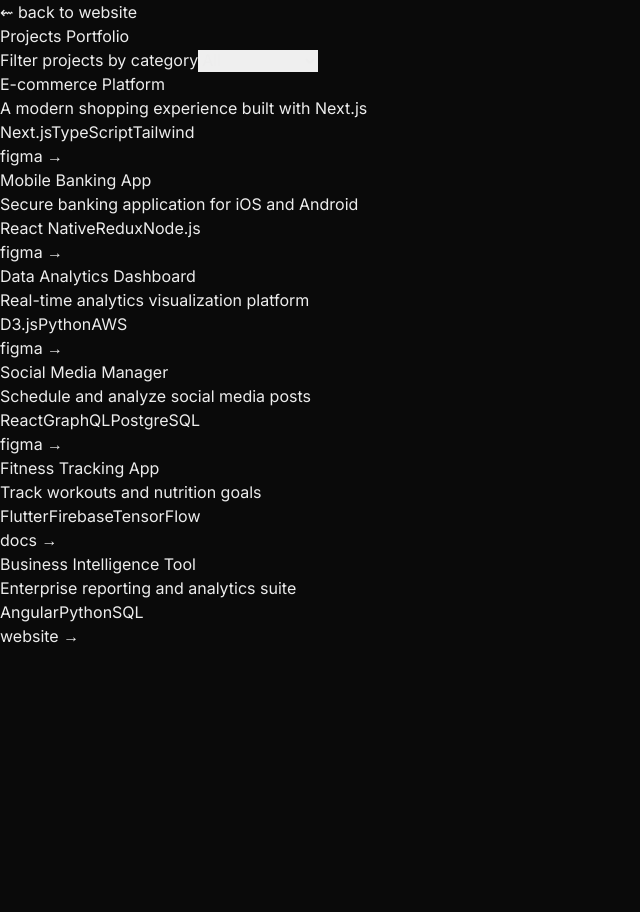
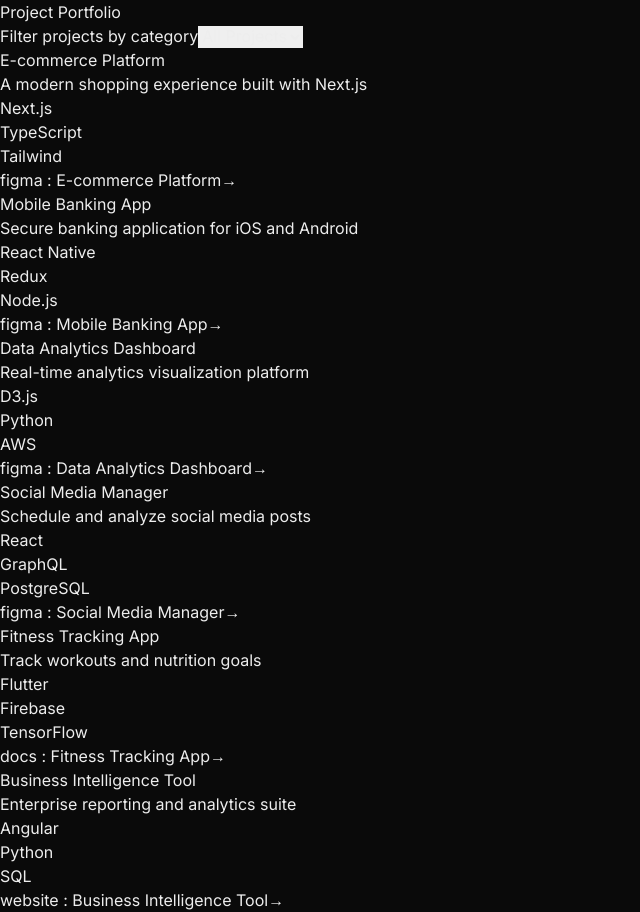
Before and after one commit to corianoharris/projects-collection, a Next.js app: page / in a window 1280 px wide. Shown: the whole page, without its empty margins (0-640 px from the left). Before the commit the page ends 800 px from the top, so only its background shows below. Built offline with nearby package versions, Linux system fonts and the light colour scheme.

Commit message:
updated the select values

```diff
--- a/src/components/ProjectCards.tsx
+++ b/src/components/ProjectCards.tsx
@@ -15,12 +15,9 @@
 
     return (
         <main className="min-h-screen flex flex-col items-center justify-center py-12 px-4">
-            <div className='absolute top-2 left-10'>
-                <a href='#' className='mt-2 mb-2 text-2xl'><span className='text-2xl'>&#8668;</span> back to website</a>
-            </div>
             <div className="container max-w-7xl mx-auto">
-                <h1 className="text-3xl font-bold mt-8 mb-8 text-center" tabIndex={0}>
-                    Projects Portfolio
+                <h1 className="text-3xl font-bold mb-8 text-center" tabIndex={0}>
+                    Project Portfolio
                 </h1>
 
                 <div className="flex justify-center mb-8">
@@ -34,52 +31,48 @@
                         className="p-2 border rounded w-48"
                         aria-label="Filter projects by category"
                     >
-                        <option value="All">All</option>
-                        <option value="Web">Products</option>
-                        <option value="Mobile">Web</option>
-                        <option value="Analytics">Design</option>
-                        <option value="Analytics">Case Studies</option>
+                        <option value="All">All Projects</option>
+                        <option value="Web">Web</option>
+                        <option value="UX">UX/UI</option>
                     </select>
                 </div>
 
                 <div
-                    className="grid grid-cols-1 md:grid-cols-2 lg:grid-cols-3 gap-6"
+                    className="flex "
                     role="list"
                     aria-label="Projects grid"
                 >
                     {filteredProjects.map((project) => (
                         <article
                             key={project.id}
-                            className="border rounded-lg p-6 shadow-sm bg-white hover:shadow-md transition-shadow"
-                            role="listitem"
+                            className="border rounded-lg p-6 shadow-sm bg-white hover:shadow-md transition-shadow w-full max-w-sm"
                         >
-                            <h2 className="text-xl text-black font-semibold mb-2" tabIndex={0}>
+                            <h2 className="text-xl font-semibold mb-2" tabIndex={0}>
                                 {project.title}
                             </h2>
-                            <p className="text-black mb-4">{project.description}</p>
-                            <div
+                            <p className="text-gray-600 mb-4">{project.description}</p>
+                            <ul
                                 className="flex flex-wrap gap-2 mb-4"
-                                role="list"
                                 aria-label="Technologies used"
                             >
                                 {project.technologies.map((tech) => (
-                                    <span
+                                    <li
                                         key={tech}
                                         className="bg-blue-100 text-blue-800 text-sm px-2 py-1 rounded"
-                                        role="listitem"
                                     >
                                         {tech}
-                                    </span>
+                                    </li>
                                 ))}
-                            </div>
+                            </ul>
                             <a
                                 href={project.link}
-                                className="text-blue-600 hover:underline focus:ring-2 focus:ring-blue-500 focus:outline-none rounded px-2"
+                                className="text-blue-600 hover:underline focus:ring-2 focus:ring-blue-500 focus:outline-none rounded px-2 inline-flex items-center"
                                 target="_blank"
                                 rel="noopener noreferrer"
-                                aria-label={`View ${project.title} project details`}
+                                aria-label={`View ${project.title}`}
                             >
-                                {project.linkName} →
+                                {project.linkName} <span className="sr-only">: {project.title}</span>
+                                <span aria-hidden="true" className="ml-1">→</span>
                             </a>
                         </article>
                     ))}
--- a/src/projectsData.ts
+++ b/src/projectsData.ts
@@ -24,45 +24,45 @@
         id: 2,
         title: "Mobile Banking App",
         description: "Secure banking application for iOS and Android",
-        category: "Mobile",
+        category: "UX",
         technologies: ["React Native", "Redux", "Node.js"],
-         linkName: "figma",
+        linkName: "figma",
         link: "https://example.com/banking"
     },
     {
         id: 3,
         title: "Data Analytics Dashboard",
         description: "Real-time analytics visualization platform",
-        category: "Analytics",
+        category: "Web",
         technologies: ["D3.js", "Python", "AWS"],
-         linkName: "figma",
+        linkName: "figma",
         link: "https://example.com/analytics"
     },
     {
         id: 4,
         title: "Social Media Manager",
         description: "Schedule and analyze social media posts",
-        category: "Web",
+        category: "UX",
         technologies: ["React", "GraphQL", "PostgreSQL"],
-         linkName: "figma",
+        linkName: "figma",
         link: "https://example.com/social"
     },
     {
         id: 5,
         title: "Fitness Tracking App",
         description: "Track workouts and nutrition goals",
-        category: "Mobile",
+        category: "Web",
         technologies: ["Flutter", "Firebase", "TensorFlow"],
-         linkName: "docs",
+        linkName: "docs",
         link: "https://google.com"
     },
     {
         id: 6,
         title: "Business Intelligence Tool",
         description: "Enterprise reporting and analytics suite",
-        category: "Analytics",
+        category: "UX",
         technologies: ["Angular", "Python", "SQL"],
-         linkName: "website",
+        linkName: "website",
         link: "https://example.com/bi"
     }
 ]
```
Also changed, not shown: 1 other file (tests, documents, lock files or other folders).
